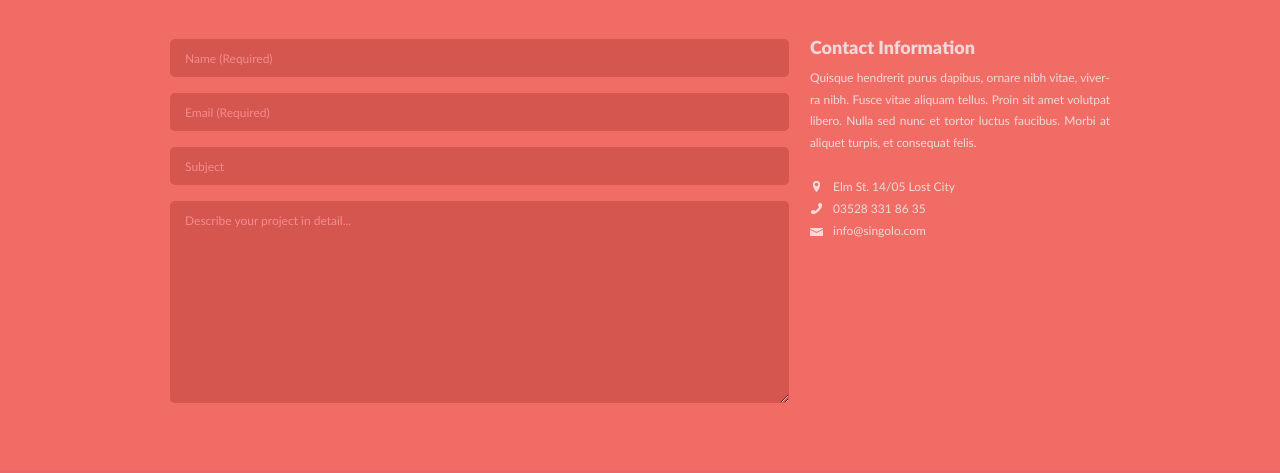
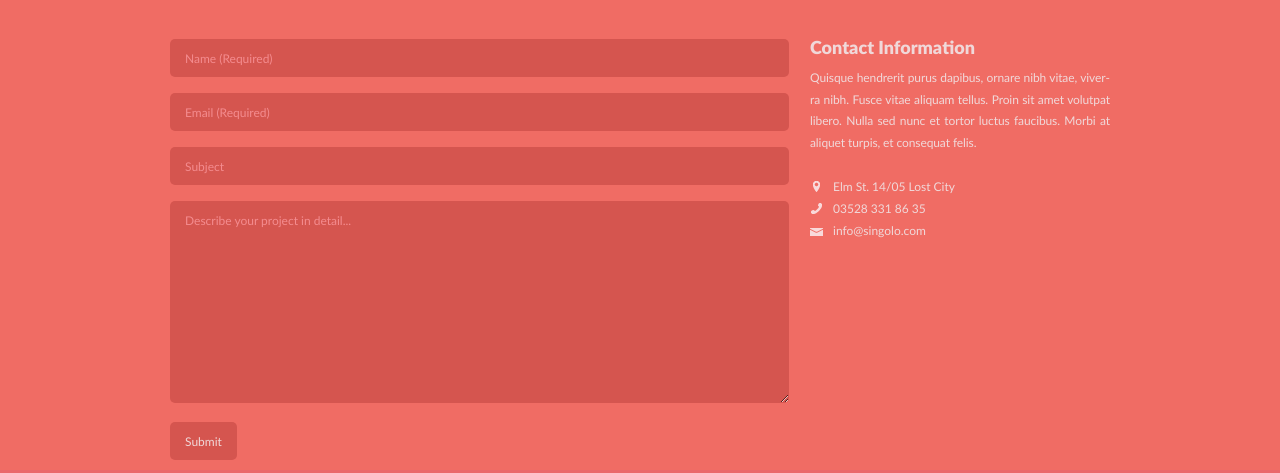
Before and after one commit to masontikhonov/singolo, a plain HTML site: page singolo3.html in a window 1280 px wide. Shown: the part 178-651 px from the top of the page. Drawn offline with nearby package versions, Linux system fonts and the light colour scheme.

Commit message:
fix: add Submit button

```diff
--- a/singolo3.css
+++ b/singolo3.css
@@ -144,6 +144,13 @@ body {
     height: 186px;
 }
 
+.get-a-quote input[type=submit] {
+    width: auto;
+    height: 38px;
+    cursor: pointer;
+    color: #f0d8d9;
+}
+
 #contacts {
     margin-top: 16px;
 }
--- a/singolo3.html
+++ b/singolo3.html
@@ -18,6 +18,7 @@
                     <input type="email" name="email" placeholder="Email (Required)" required>
                     <input type="text" name="subject" placeholder="Subject">
                     <textarea rows="5" name="description" placeholder="Describe your project in detail..."></textarea>
+                    <input type="submit" value="Submit">
                 </form>
                 <section id="contacts">
                     <h3>Contact Information</h3>
```
